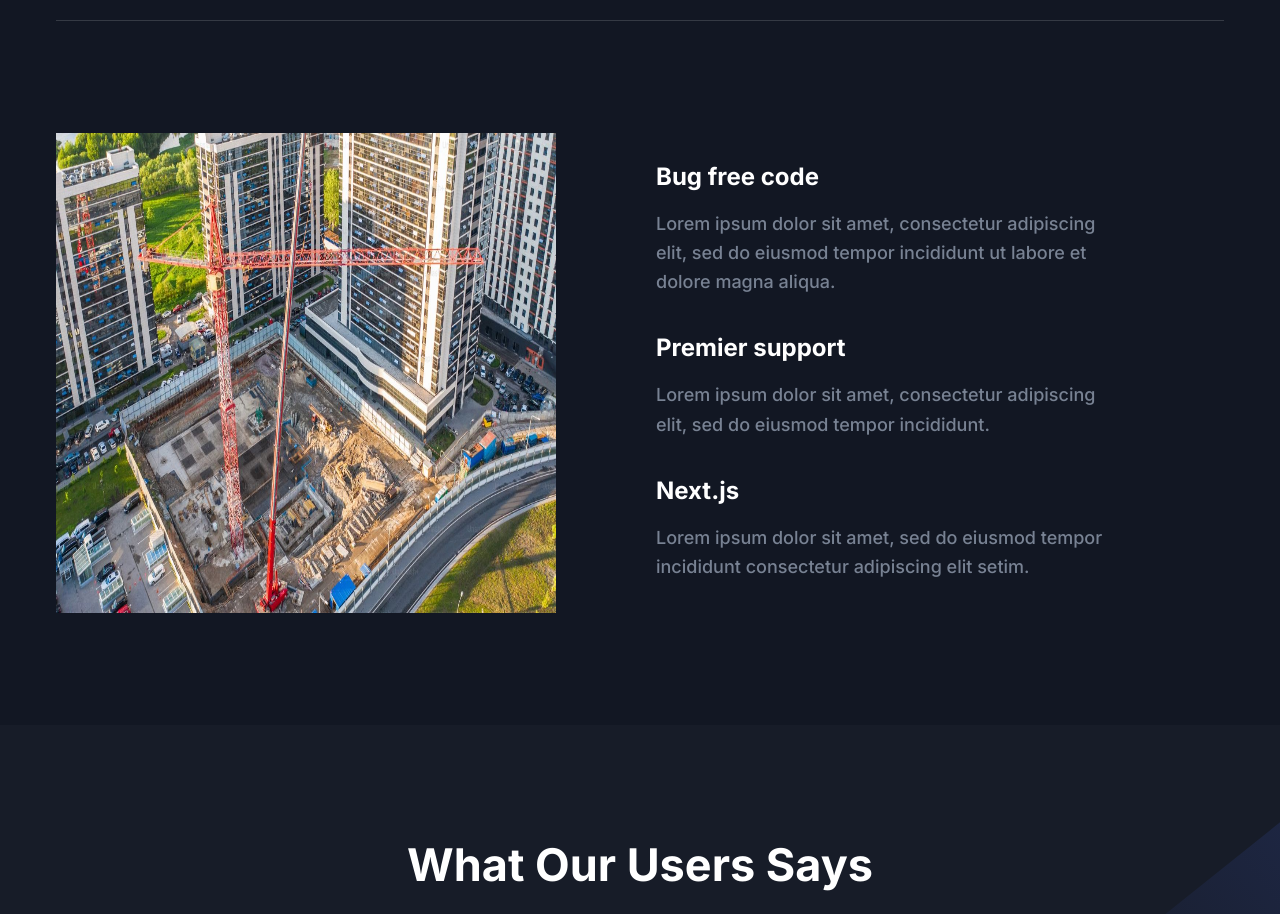
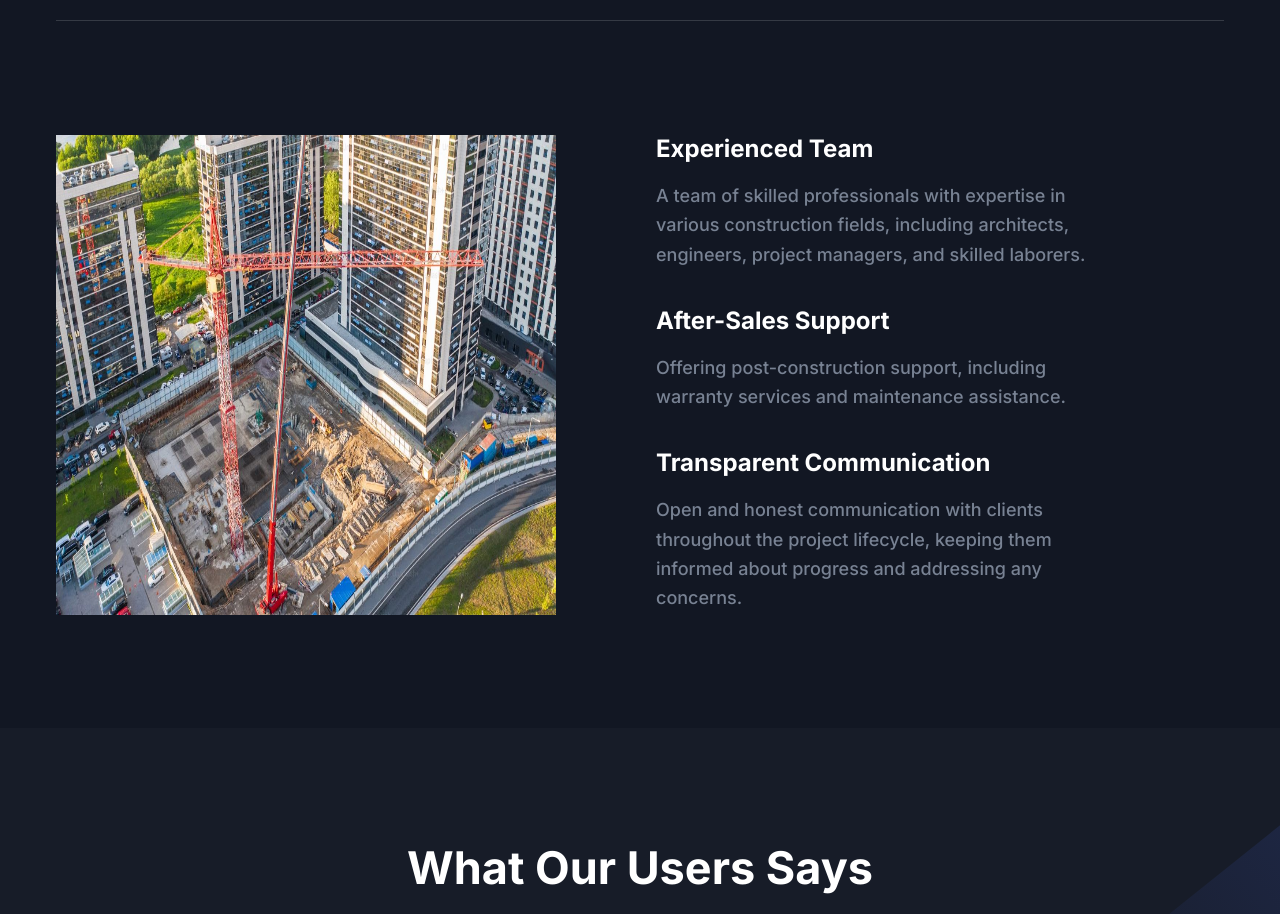
Before and after one commit to dipan/real-estate, a Next.js app: page / in a window 1280 px wide. Shown: the part 2660-3574 px from the top of the page. Built offline with nearby package versions, Linux system fonts and the light colour scheme.

Commit message:
doc: features refresh

```diff
--- a/components/About/AboutSectionTwo.tsx
+++ b/components/About/AboutSectionTwo.tsx
@@ -28,29 +28,31 @@ const AboutSectionTwo = () => {
             <div className="wow fadeInUp max-w-[470px]" data-wow-delay=".2s">
               <div className="mb-9">
                 <h3 className="mb-4 text-xl font-bold text-black dark:text-white sm:text-2xl lg:text-xl xl:text-2xl">
-                  Bug free code
+                  Experienced Team
                 </h3>
                 <p className="text-base font-medium leading-relaxed text-body-color sm:text-lg sm:leading-relaxed">
-                  Lorem ipsum dolor sit amet, consectetur adipiscing elit, sed
-                  do eiusmod tempor incididunt ut labore et dolore magna aliqua.
+                  A team of skilled professionals with expertise in various
+                  construction fields, including architects, engineers, project
+                  managers, and skilled laborers.
                 </p>
               </div>
               <div className="mb-9">
                 <h3 className="mb-4 text-xl font-bold text-black dark:text-white sm:text-2xl lg:text-xl xl:text-2xl">
-                  Premier support
+                  After-Sales Support
                 </h3>
                 <p className="text-base font-medium leading-relaxed text-body-color sm:text-lg sm:leading-relaxed">
-                  Lorem ipsum dolor sit amet, consectetur adipiscing elit, sed
-                  do eiusmod tempor incididunt.
+                  Offering post-construction support, including warranty
+                  services and maintenance assistance.
                 </p>
               </div>
               <div className="mb-1">
                 <h3 className="mb-4 text-xl font-bold text-black dark:text-white sm:text-2xl lg:text-xl xl:text-2xl">
-                  Next.js
+                  Transparent Communication
                 </h3>
                 <p className="text-base font-medium leading-relaxed text-body-color sm:text-lg sm:leading-relaxed">
-                  Lorem ipsum dolor sit amet, sed do eiusmod tempor incididunt
-                  consectetur adipiscing elit setim.
+                  Open and honest communication with clients throughout the
+                  project lifecycle, keeping them informed about progress and
+                  addressing any concerns.
                 </p>
               </div>
             </div>
```
